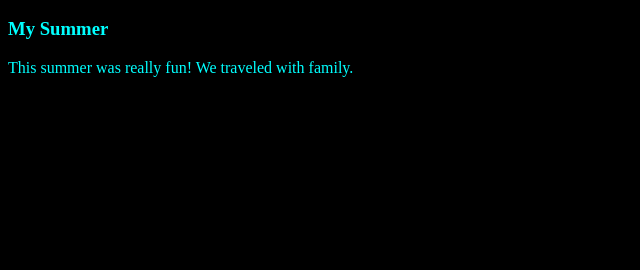
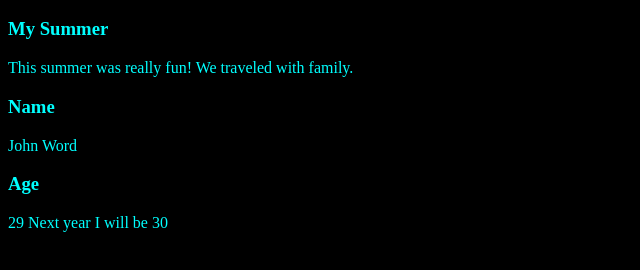
Before and after one commit to nvcompsci/PersonalInfoApp-CS2-1920, a plain HTML site: page index.html in a window 1280 px wide. Shown: the part 48-318 px from the top of the page, without its empty margins (0-640 px from the left). Drawn offline with Linux system fonts and the light colour scheme.

Commit message:
content added to the page

```diff
--- a/index.html
+++ b/index.html
@@ -6,6 +6,12 @@
             color: aqua;
         }
     </style>
+
+</head>
+<body>
+    <h1>Personal Info App</h1>
+    <h3>My Summer</h3>
+    <p>This summer was really fun! We traveled with family.</p>
     <script>
         //let name = "John Word"
         //let age = 29
@@ -20,11 +26,24 @@
             favArtists: ["Los Cafres","O.A.R.","Bob Marley"],
             favVideoGame: "Super Mario 64"
         }
+        console.log(person)
+        console.log(person.age)
+
+        /*let elem = document.createElement('h3')
+        elem.innerHTML = person.firstName
+        document.body.appendChild(elem)*/
+
+        let elem = document.createElement('div')
+        elem.innerHTML = `<h3>Name</h3>
+${person.firstName} ${person.lastName}`
+        document.body.appendChild(elem)
+
+        elem = document.createElement('div')
+        elem.innerHTML = `<h3>Age</h3>
+        ${person.age}
+Next year I will be ${person.age + 1}`
+        document.body.appendChild(elem)
+
     </script>
-</head>
-<body>
-    <h1>Personal Info App</h1>
-    <h3>My Summer</h3>
-    <p>This summer was really fun! We traveled with family.</p>
 </body>
 </html>
```
